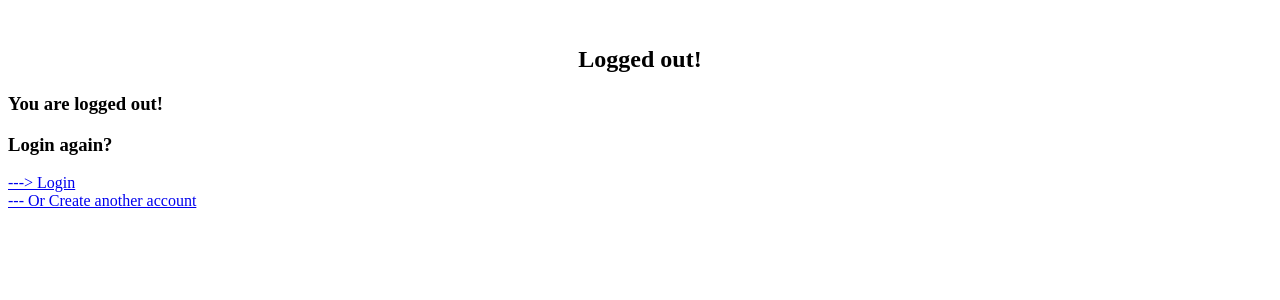
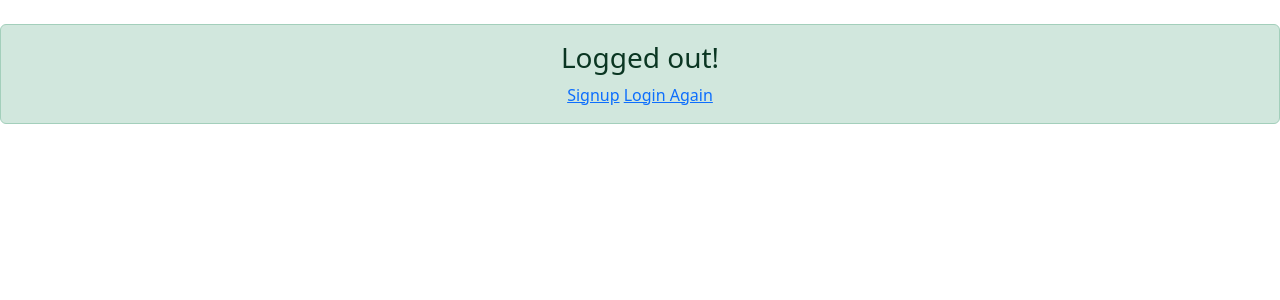
Before and after one commit to harika-g/internReviews, a Django app: page /logout/ in a window 1280 px wide. Shown: the top 300 px of the page. Run offline with Django 4.2, Linux system fonts and the light colour scheme; some libraries are stand-ins or nearby versions.

```diff
--- a/post/templates/post/list.html
+++ b/post/templates/post/list.html
@@ -93,7 +93,9 @@
             <li class="list-group-item px-3">
               Industry: {{p.industry|default_if_none:"-"}}
             </li>
-            <li class="list-group-item px-3">Review: {{p.review}}</li>
+            <li class="list-group-item px-3">
+              Review: {{p.review|linebreaks }}
+            </li>
             <li class="list-group-item px-3">Rating: {{p.rating}} / 5</li>
             {% if p.show_email%}
             <li class="list-group-item px-3">
--- a/templates/registration/logout.html
+++ b/templates/registration/logout.html
@@ -1,10 +1,9 @@
-{% block content %}
+{% block content %} {% load bootstrap5 %} {% bootstrap_css %}
+{%bootstrap_javascript %}
 <br />
-<div class="alert alert-success" role="alert">
-  <h2 style="text-align: center">Logged out!</h2>
+<div class="alert alert-success text-center" role="alert">
+  <h3>Logged out!</h3>
+  <a href="{% url 'register' %}">Signup</a>
+  <a href="{% url 'login' %}">Login Again</a>
 </div>
-<h3>You are logged out!</h3>
-<h3>Login again?</h3>
-<a href="{% url 'login' %}">---> Login</a> <br />
-<a href="{% url 'register' %}">--- Or Create another account</a>
 {% endblock content %}
```
